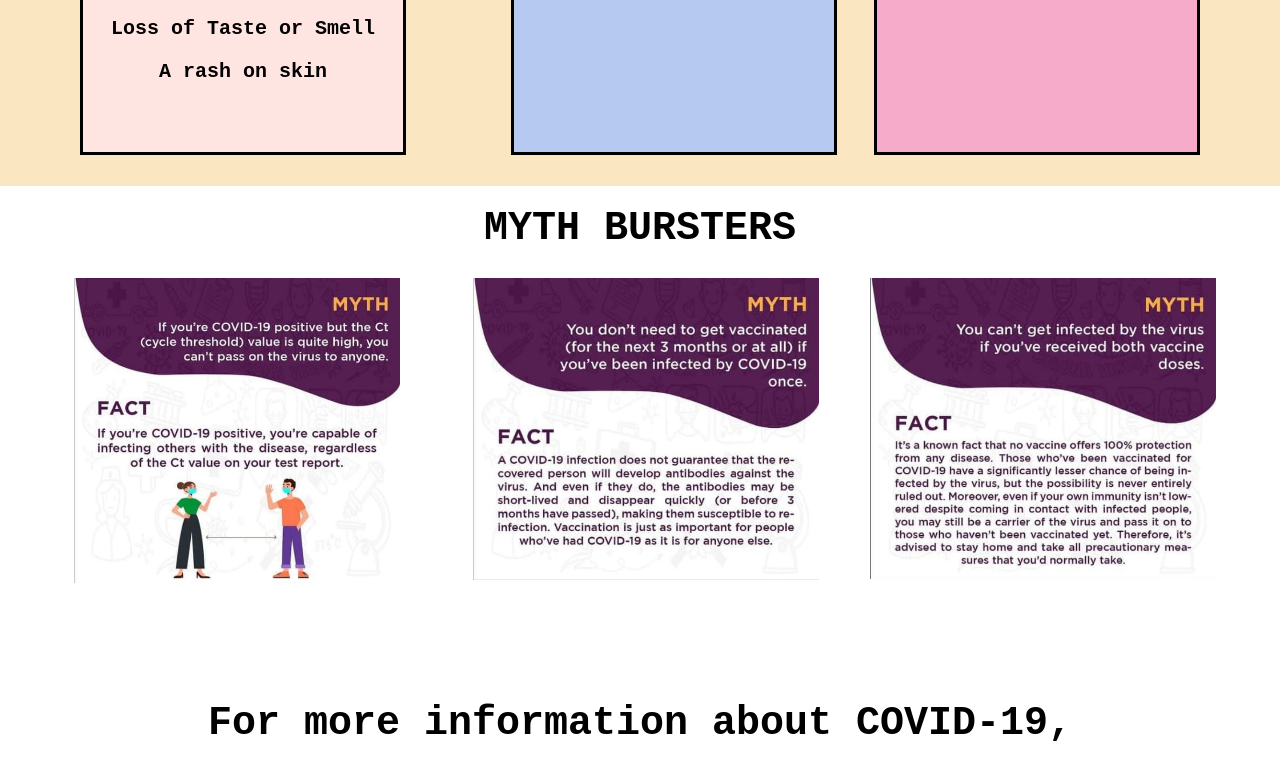
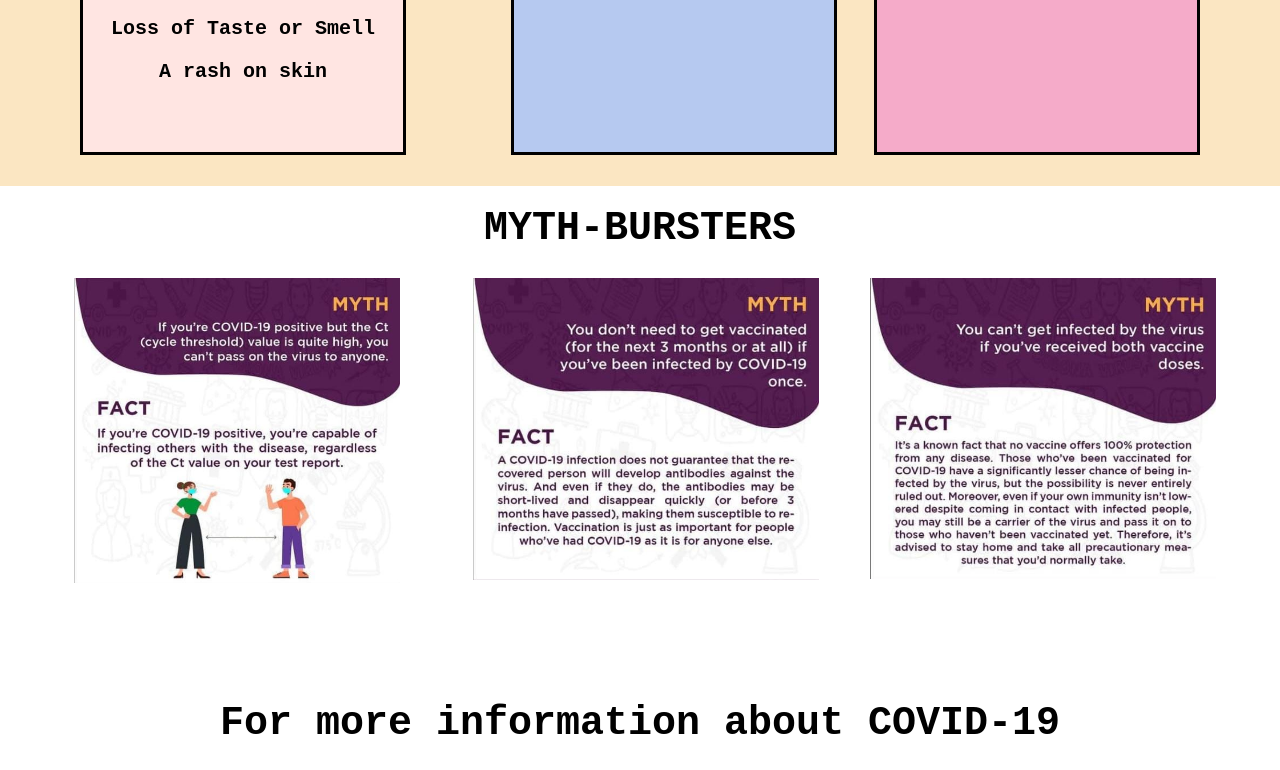
Before and after one commit to vasavi730/HACK-COVID, a plain HTML site: page HackCovid2.0/information/information.html in a window 1280 px wide. Shown: the part 2459-3229 px from the top of the page. Drawn offline with Linux system fonts and the light colour scheme; grey boxes are pictures that could not be loaded.

Commit message:
Update information.html

```diff
--- a/HackCovid2.0/information/information.html
+++ b/HackCovid2.0/information/information.html
@@ -69,7 +69,7 @@
         <div class="myths">
             <div>
 
-            <h1 style="font-size:40px;margin-top: 20px;">MYTH BURSTERS</h1>
+            <h1 style="font-size:40px;margin-top: 20px;">MYTH-BURSTERS</h1>
             <div style="width:30%; height:50%;float:left" id="front1" >
             <img src="myth1.jpeg" width="85%" height="90%"><br><br>
             </div>
@@ -86,7 +86,7 @@
             </div>
              <div class="links">
                 <center>
-               <h1> For more information about COVID-19,</h1> </center>
+               <h1> For more information about COVID-19</h1> </center>
                <iframe width="560" height="315" src="https://www.youtube.com/embed/LC-8FujOVXQ" title="YouTube video player" frameborder="0" allow="accelerometer; autoplay; clipboard-write; encrypted-media; gyroscope; picture-in-picture" allowfullscreen style="margin-left: 140px;margin-bottom: 20px"></iframe>
               <iframe width="560" height="315" src="https://www.youtube.com/embed/U8r3oTVMtQ0" title="YouTube video player" frameborder="0" allow="accelerometer; autoplay; clipboard-write; encrypted-media; gyroscope; picture-in-picture" allowfullscreen style="margin-left: 120px;margin-bottom: 20px"></iframe>
             </div>
```
